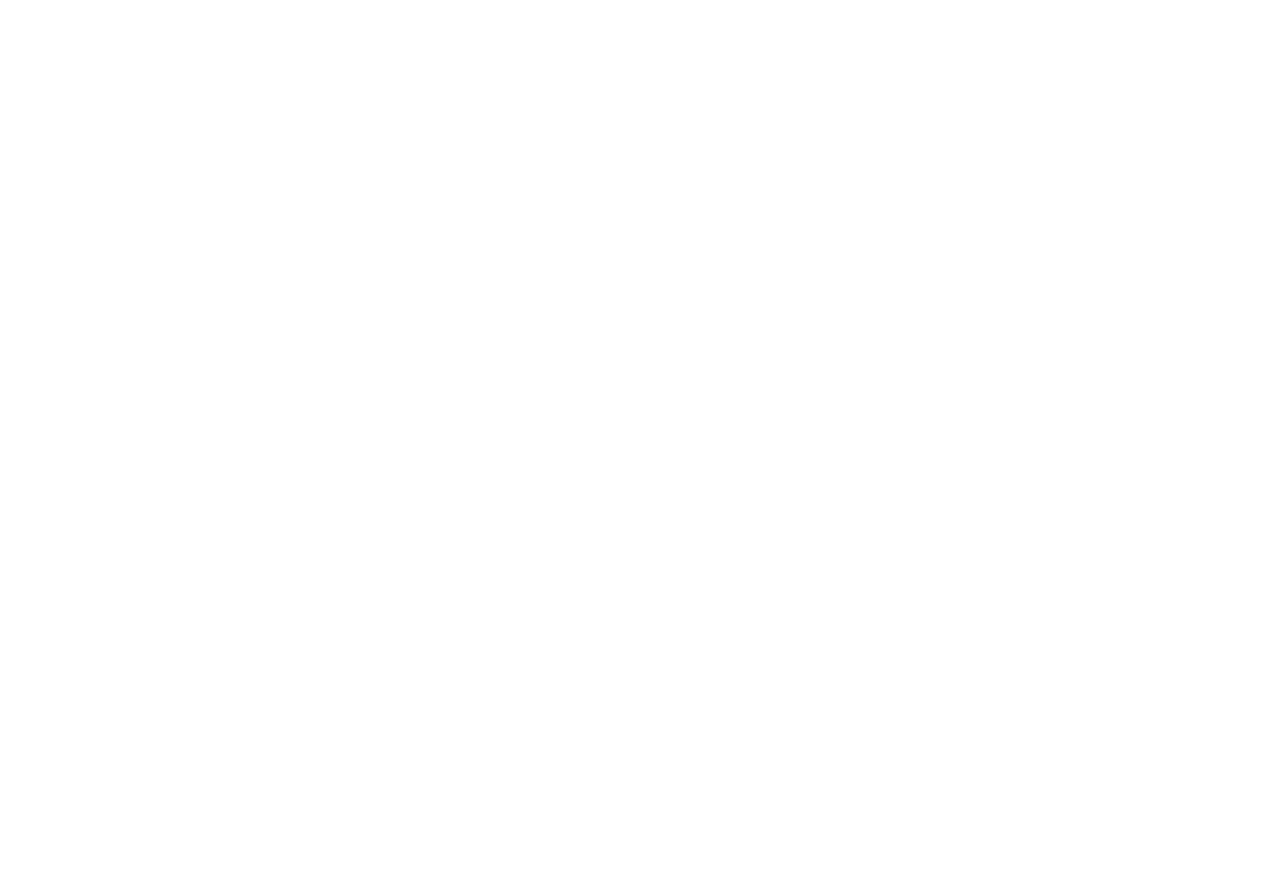
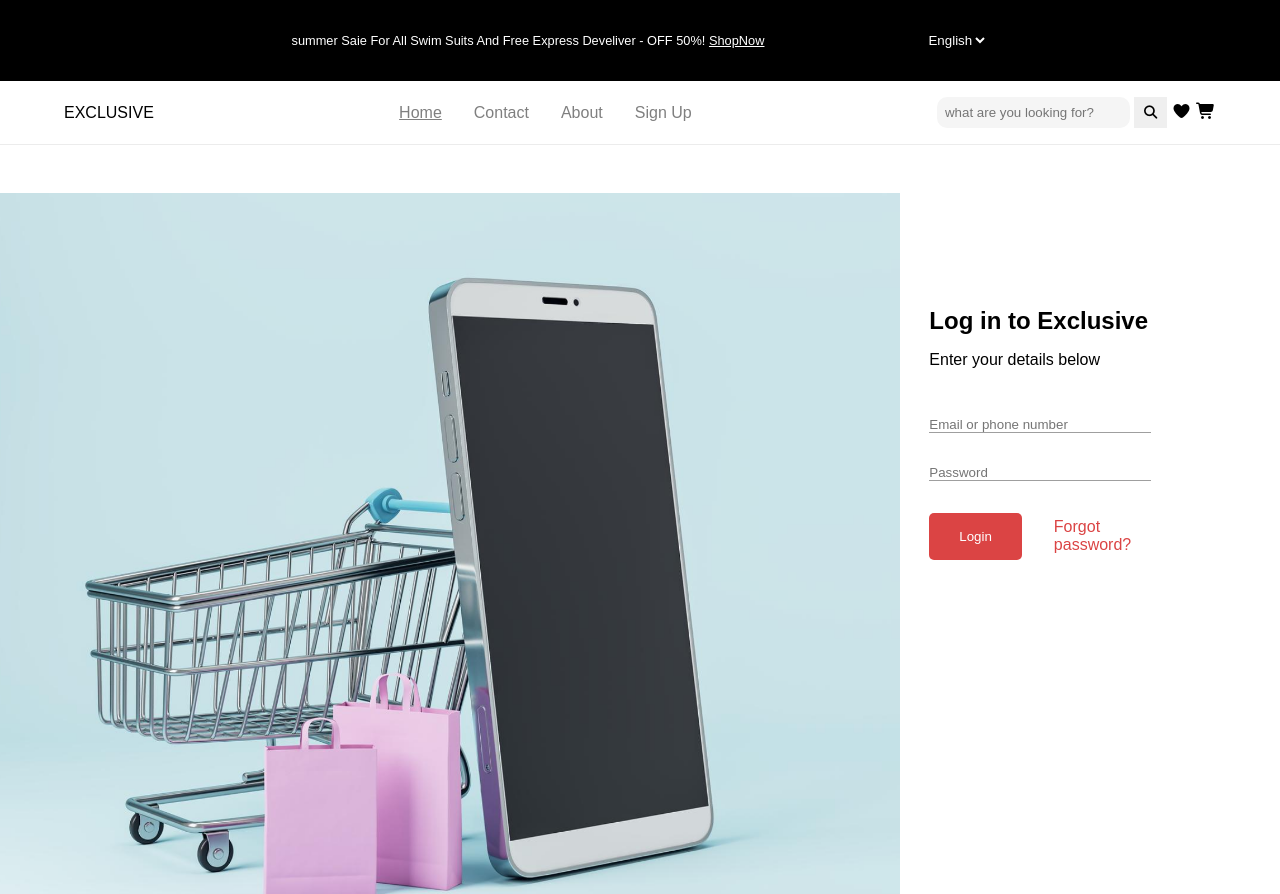
Before and after one commit to jbihamba/OnlineStoreManagementSystem, a plain HTML site: page login.html in a window 1280 px wide. Shown: the top 894 px of the page. Before the commit the page ends 800 px from the top, so only its background shows below. Drawn offline with Linux system fonts and the light colour scheme.

Commit message:
feat: complete login section

```diff
--- a/login.html
+++ b/login.html
@@ -0,0 +1,115 @@
+<!DOCTYPE html>
+<html lang="en">
+        <head>
+            <meta charset="UTF-8">
+            <meta name="viewport" content="width=device-width, initial-scale=1.0">
+            <link rel="stylesheet" href="https://cdnjs.cloudflare.com/ajax/libs/font-awesome/7.0.1/css/all.min.css">
+            <link rel="stylesheet" href="styles.css">
+            <title>login</title>
+        </head>
+        <body>
+            <!--Header-->
+
+            <header>
+                        <!--Nav-lang-->
+
+                <nav class="nav-lang">
+                    <p>
+                       summer Saie For All Swim Suits And Free Express Develiver - OFF 50%! <a href="connection.html">ShopNow</a>
+                    </p>
+
+                        <!--Select lang-->
+
+                    <select name="langue" id="lang">
+                        <option value="english">English</option>
+                        <option value="french">French</option>
+                    </select>
+                </nav>
+
+                         <!--Menu de navigation-->
+                <nav class="navbar">
+
+                    <!--logo-->
+
+                    <p>
+                        EXCLUSIVE
+                    </p>
+
+                    <!--Menu list-->
+
+                  <div class="navbar-menu">
+
+                        <!--Menu burger-->
+
+                         <input type="checkbox" id="menu" name="menu" hidden>
+                        <label for="menu" class="menu-icon"><img src="assets/align-justify.svg" alt="menu"></label>
+
+                        <!--Liens de navigation-->
+                        <ul class="nav-list">
+                            <li><a href="index.html"><u>Home</u></a></li>
+                            <li><a href="contact.html">Contact</a></li>
+                            <li><a href="about.html">About</a></li>
+                            <li><a href="connection.html">Sign Up</a></li>
+                        </ul>
+                    </div>
+                    <!--Menu Search-->
+
+                   <form action="recherche" class="search">
+
+                        <input type="search" name="q" placeholder="what are you looking for?">
+                        <button type="submit"><i class="fa-solid fa-magnifying-glass"></i></button>
+
+                         <!--Panier-->
+
+                        <a href="#"><i class="fa-solid fa-heart"></i></a>
+                        <a href="panier.html"><i class="fas fa-shopping-cart"></i></a>
+
+                   </form>
+
+                </nav>
+            </header>
+
+            <!--Main-->
+
+            <main>
+
+                <!--Section login-->
+
+                <section class="section-sign-up">
+
+                    <!--login image-->
+
+                    <div class="phone-panier">
+                        <img src="images/phone-panier.png" alt="phone-panier">
+                    </div>
+
+                    <!--login form-->
+
+                    <div class="account">
+
+                        <h1>Log in to Exclusive</h1>
+                        <p>
+                            Enter your details below
+                        </p>
+
+                        <!--Submit form-->
+
+                        <form action="submit" class="sign-up-form">
+
+                            <input type="email" name="lastname" placeholder="Email or phone number" required>
+                            <input type="password" name="password" placeholder="Password" required>
+
+                            <!--Login button-->
+
+                            <div class="login-button">
+                                <button type="submit">Login </button>
+                                <a href="">Forgot password?</a>
+                            </div>
+
+                        </form>
+                    </div>
+                </section>
+            </main>
+
+        </body>
+</html>
--- a/styles.css
+++ b/styles.css
@@ -216,3 +216,18 @@ body{
     width: 30px;
     height: 30px;
 }
+
+/*login form*/
+
+.login-button{
+    display: flex;
+    align-items: center;
+    gap: 2rem;
+}
+.login-button button{
+    width: 7rem;
+    border-radius: 5px;
+}
+.login-button a{
+    color: rgb(219,68,68);
+}
```
